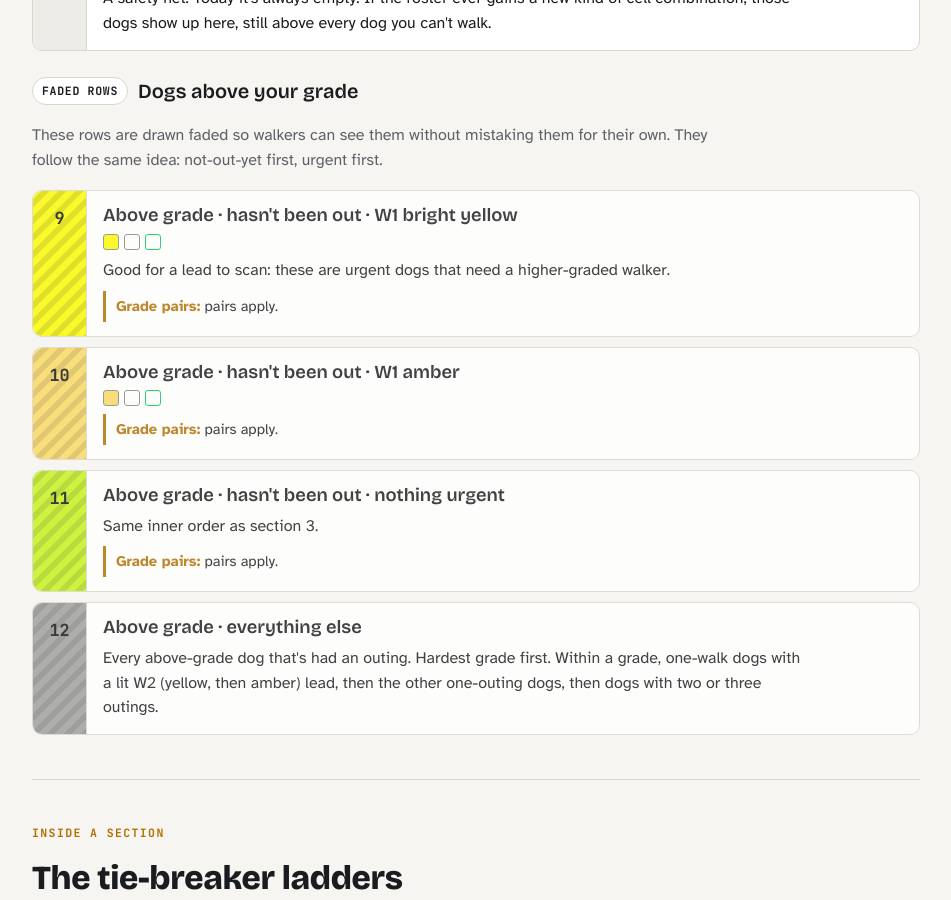
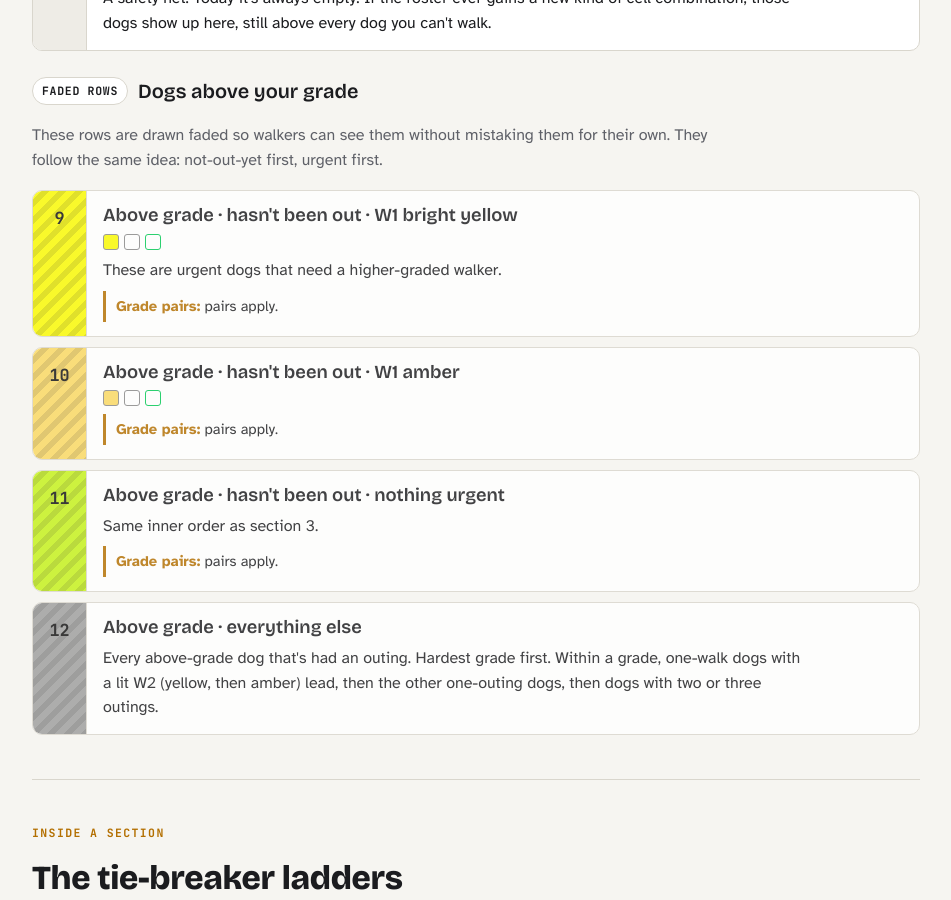
Before and after one commit to kirbsauce/dog-walker-assistant-docs, a Jekyll site: the page walk_order.html, which Jekyll copies as it is, in a window 1280 px wide and 900 px high, scrolled down 3979 px. Shown: the whole window, without its empty margins (164-1115 px from the left). Built offline with Jekyll 4.4.1, drawn with Linux system fonts in a browser that asks for light colours.

Commit message:
Simplify the above-grade bright yellow note in the Walk Order guide
Co-Authored-By: Claude Opus 5.5 <noreply@anthropic.com>
Claude-Session: https://claude.ai/code/session_01PZiBvi2USgEXnb1ynrzMrj

```diff
--- a/walk_order.html
+++ b/walk_order.html
@@ -498,7 +498,7 @@ img { max-width: 100%; }
       <div class="swatch">9</div>
       <div class="body"><h3>Above grade · hasn't been out · W1 bright yellow</h3>
         <div class="cells"><i class="cb y"></i><i class="cb"></i><i class="cb pg"></i></div>
-        <p>Good for a lead to scan: these are urgent dogs that need a higher-graded walker.</p>
+        <p>These are urgent dogs that need a higher-graded walker.</p>
         <p class="note-wo2"><b>Grade pairs:</b> pairs apply.</p></div>
     </div>
     <div class="sec dimmed" style="--sw:var(--chk-dim)">
```
